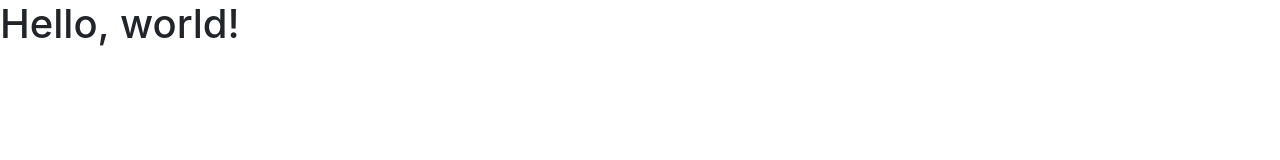
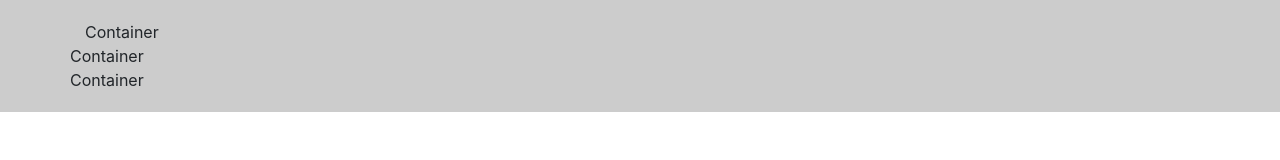
Before and after one commit to yaowenqiang/bootstrap-demo, a plain HTML site: page index.html in a window 1280 px wide. Drawn offline with nearby package versions, Linux system fonts and the light colour scheme.

Commit message:
add the row div code

```diff
--- a/index.html
+++ b/index.html
@@ -15,17 +15,32 @@
       <script src="https://oss.maxcdn.com/libs/html5shiv/3.7.0/html5shiv.js"></script>
       <script src="https://oss.maxcdn.com/libs/respond.js/1.4.2/respond.min.js"></script>
     <![endif]-->
+    <style type="text/css" media="all">
+        .gray{
+            background-color:#ccc;
+            padding:20px;
+        }
+    </style>
   </head>
   <body>
-                  <h1>Hello, world!</h1>
-
+      <div class="gray">
+          <div class="container">
+              <div class="well">
+                  Container
+              </div>
+          </div>
+          <div class="container">
+              <div class="row">
+                  <div class="well">Container</div>
+              </div>
+              <div class="row">
+                  <div class="well">Container</div>
+              </div>
+          </div>
+      </div>
     <!-- jQuery (necessary for Bootstrap's JavaScript plugins) -->
     <script src="https://ajax.googleapis.com/ajax/libs/jquery/1.11.0/jquery.min.js"></script>
     <!-- Include all compiled plugins (below), or include individual files as needed -->
     <script src="js/bootstrap.min.js"></script>
   </body>
 </html>
-                                </h>
-              </body></title>
-  </head>
-</html>
```
Lines whose indentation alone changed are shown as unchanged.
